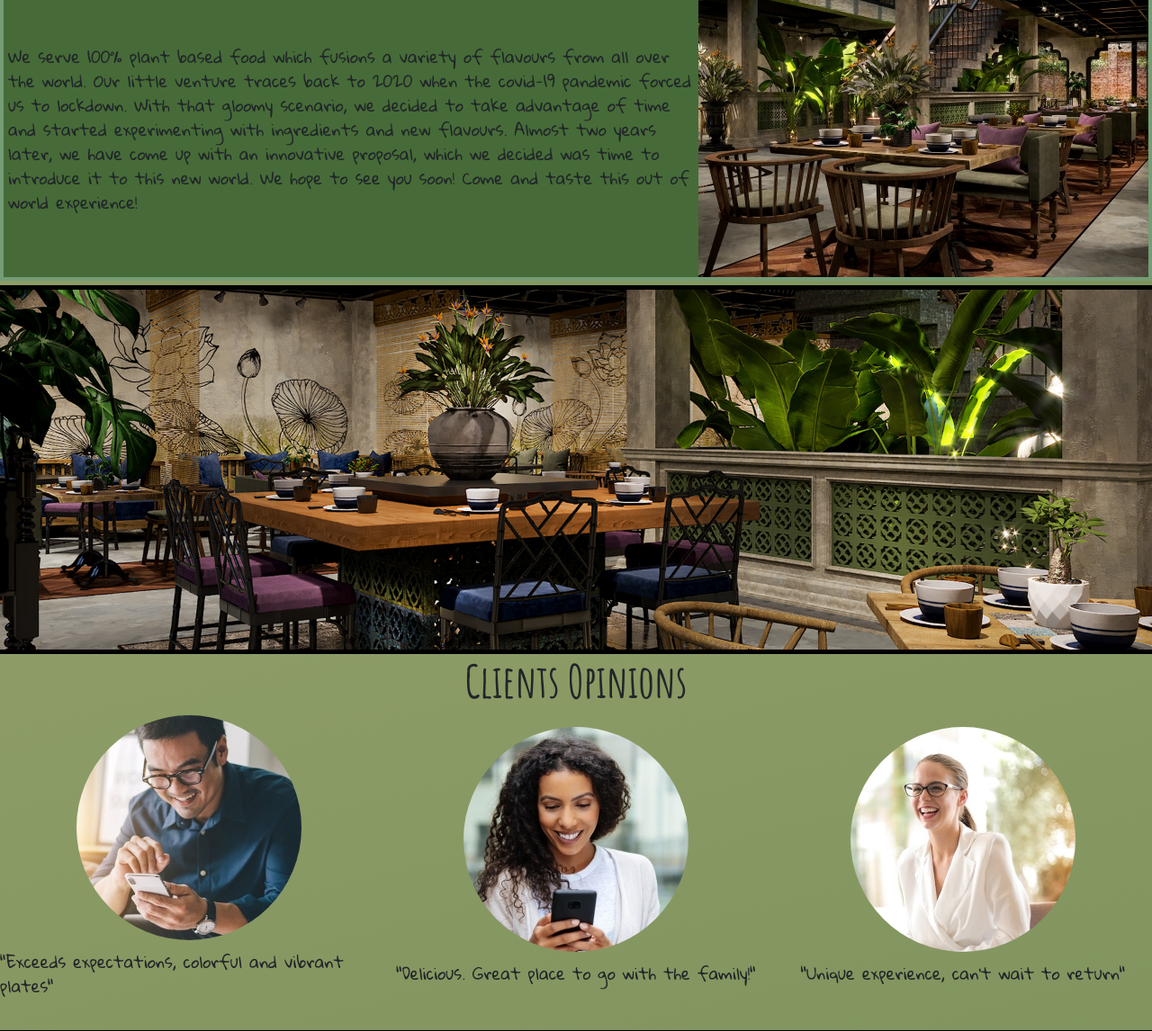
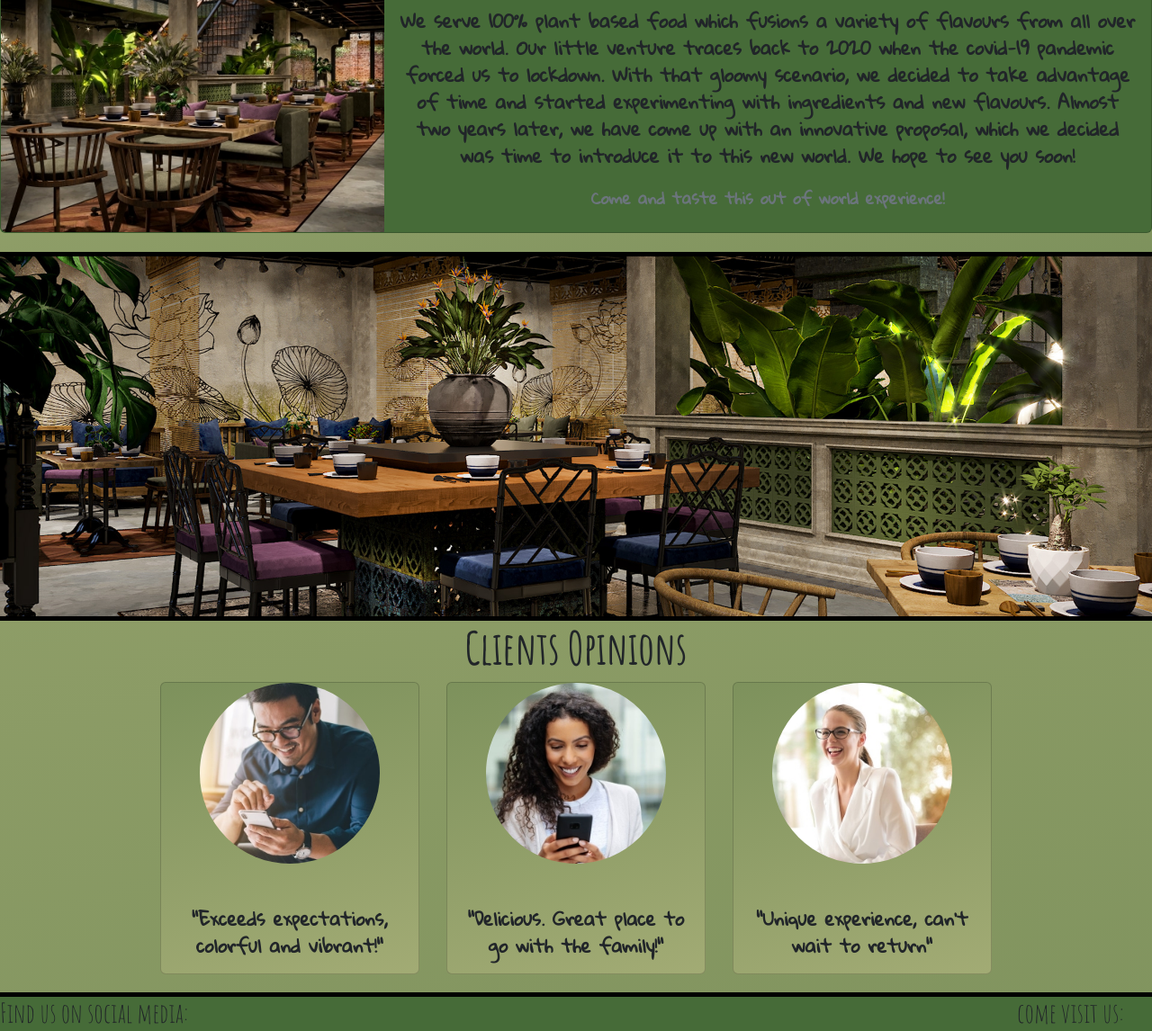
Before and after one commit to NachoWainer/Proyecto-IgnacioWainer, a plain HTML site: page index.html in a window 1280 px wide. Shown: the part 675-1821 px from the top of the page at 90% size. Drawn offline with nearby package versions, Linux system fonts and the light colour scheme.

Commit message:
avance entrega bootstrap v2

```diff
--- a/index.html
+++ b/index.html
@@ -44,14 +44,25 @@
     <div id="boxAbout" class="gradient">
         <section id="about">
             <h2 class="subTitulo"> About Us</h2>
-            <div id="aboutContenido">
-                <p class="textoContenido">We serve 100% plant based food which fusions a variety of flavours from all over the world.
-                Our little venture traces back to 2020 when the covid-19 pandemic forced us to lockdown. With  that gloomy scenario,
-                we decided to take advantage of time and started experimenting with ingredients and new flavours. Almost two years later,
-                we have come up with an innovative proposal, which we decided was time to introduce it to this new world.
-                We hope to see you soon! Come and taste this out of world experience!  </p>
-                <img src="./images/place/restaurante52.jpg" alt="">
-            </div>
+
+            <div class="card mb-3" style="max-width: fit-content;">
+                <div class="row g-0">
+                  <div class="col-md-4">
+                    <img src="./images/place/restaurante52.jpg" class="img-fluid rounded-start" alt="...">
+                  </div>
+                  <div class="col-md-8">
+                    <div class="card-body">
+                      <p class="card-text textoContenido">We serve 100% plant based food which fusions a variety of flavours from all over the world.
+                        Our little venture traces back to 2020 when the covid-19 pandemic forced us to lockdown. With  that gloomy scenario,
+                        we decided to take advantage of time and started experimenting with ingredients and new flavours. Almost two years later,
+                        we have come up with an innovative proposal, which we decided was time to introduce it to this new world.
+                        We hope to see you soon! </p>
+                      <p class="card-text"><small class="text-muted">Come and taste this out of world experience!</small></p>
+                    </div>
+                  </div>
+                </div>
+              </div>
+            <div >
         </section>
     </div>
 
@@ -63,20 +74,27 @@
         <section id = "clientes">
             <h2 class="subTitulo"> Clients Opinions</h2>
             <div>
+                <div id="opinion1" class="card opiniones gradient2" style="width: 18rem;">
+                    <img src="./images/people/people22.jpg" class="card-img-top" alt="...">
+                    <div class="card-body">
+                      <p class="card-text textoContenido">"Exceeds expectations, colorful and vibrant!"</p>
+                    </div>
+                  </div>
 
-                <div id="opinion1" class="opiniones" >
-                    <img  src="./images/people/people22.jpg" alt="A green comfortable enviroment, with a statue of an asian god statue welcoming custommers">
-                    <p class="textoContenido">"Exceeds expectations, colorful and vibrant plates"</p>
-                </div>
-                <div id="opinion2" class="opiniones">
-                    <img  src="./images/people/people12.jpg" alt="A green comfortable enviroment, with a statue of an asian god statue welcoming custommers">
-                    <p class="textoContenido">"Delicious. Great place to go with the family!"</p>
-                </div>
-                <div id="opinion3" class="opiniones" >
-                    <img  src="./images/people/people32.jpg" alt="A green comfortable enviroment, with a statue of an asian god statue welcoming custommers">
-                    <p class="textoContenido">"Unique experience, can't wait to return"</p>
-                </div>
 
+                  <div id="opinion2" class="card opiniones gradient2 " style="width: 18rem;">
+                    <img src="./images/people/people12.jpg" class="card-img-top" alt="...">
+                    <div class="card-body">
+                      <p class="card-text textoContenido">"Delicious. Great place to go with the family!"</p>
+                    </div>
+                  </div>
+
+                  <div id="opinion3" class="card opiniones gradient2" style="width: 18rem;">
+                    <img src="./images/people/people32.jpg" class="card-img-top" alt="...">
+                    <div class="card-body">
+                      <p class="card-text textoContenido">"Unique experience, can't wait to return"</p>
+                    </div>
+                  </div>
             </div>
         </section>
     </div>
--- a/styles/style.css
+++ b/styles/style.css
@@ -177,12 +177,10 @@ body section h2{
 }
 
 #boxClientes section div{
-    display:grid;
-    grid-template-columns: 1fr 1fr 1fr;
-    grid-template-rows: 1fr;
-    gap: 10px;
-    justify-items: center;
-    align-items: center;
+        display: flex;
+        gap: 30px;
+        justify-content: center;
+        align-items: center;
 }
 
 .opiniones{
@@ -441,6 +439,15 @@ footer div nav:hover {
         50%{background-position:20% 100%}
         100%{background-position:81% 0%}
     }
+    .gradient2 {
+        background: linear-gradient(166deg,#466b38, #dad299 );
+        background-size: 400% 400%;
+
+        -webkit-animation: backGrad 9s ease infinite;
+        -moz-animation: backGrad 9s ease infinite;
+        animation: backGrad 9s ease infinite;
+    }
+
 
 
 .pulsar {
```
